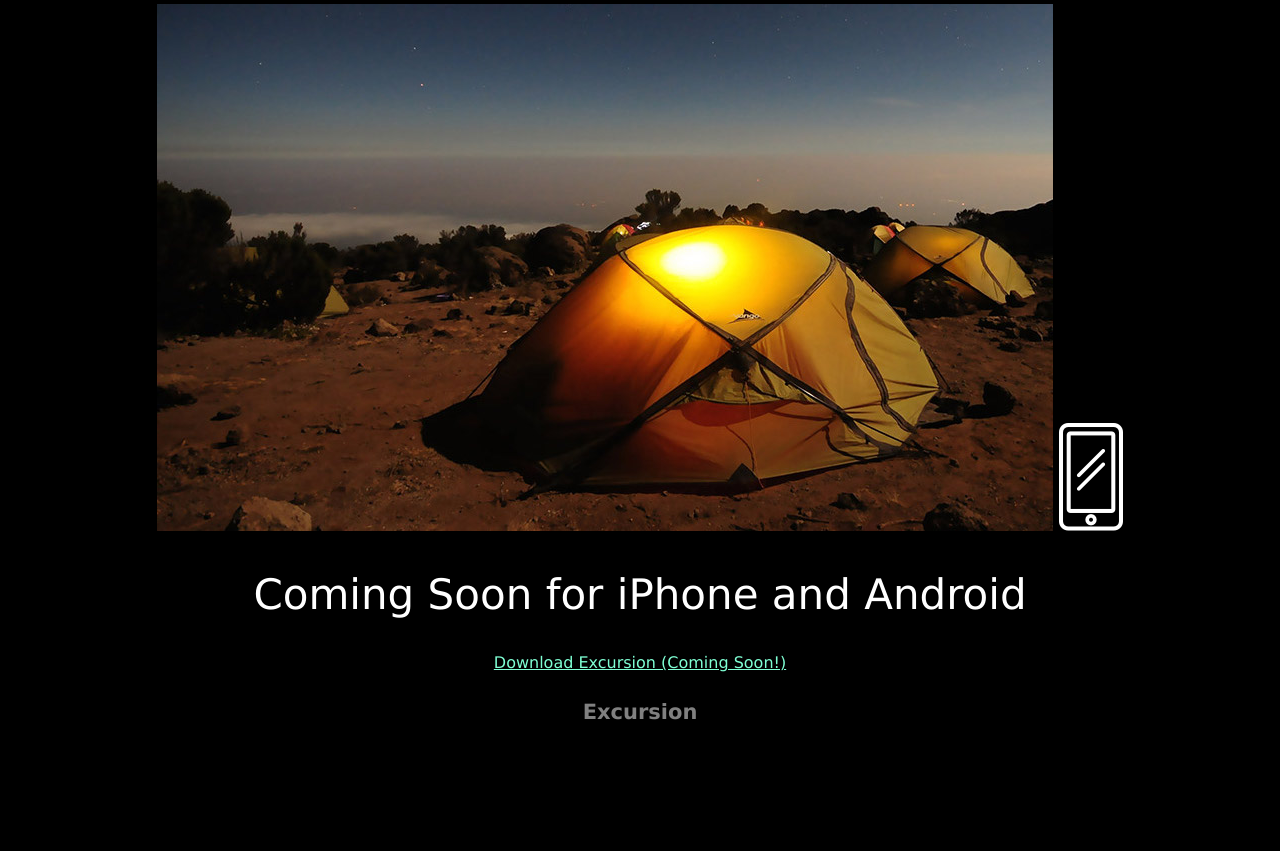
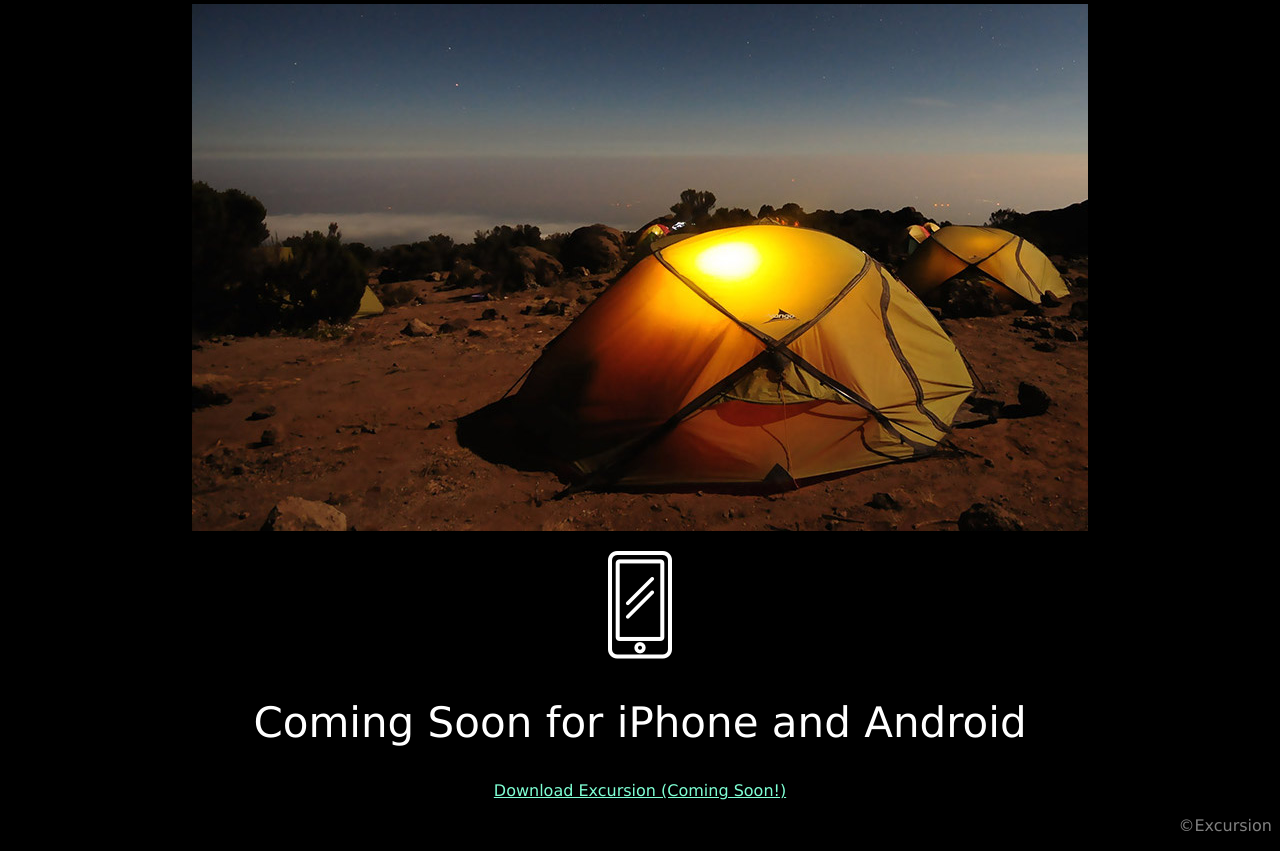
Before and after one commit to SmokeyCodes84/Excursion, a plain HTML site: page index.html in a window 1280 px wide. Shown: the part 481-1332 px from the top of the page. Before the commit the page ends 1233 px from the top, so only its background shows below. Drawn offline with Linux system fonts and the light colour scheme.

Commit message:
Added footer and completed project

```diff
--- a/Resources/CSS/style.css
+++ b/Resources/CSS/style.css
@@ -25,3 +25,8 @@ a {
     color: aquamarine;
     font-size: 16px;
 }
+
+.footer {
+    text-align: right;
+    color: gray;
+}
--- a/index.html
+++ b/index.html
@@ -11,14 +11,14 @@
     <body>
         <h1>Discover hidden places in the world around you</h1>
         <p><a href="#">Download Excursion (Coming Soon!)</a></p>
-        <video src="Resources\Videos\excursion.mp4"></video>
+        <video autoplay loop src="Resources\Videos\excursion.mp4"></video>
         <h2>Your personal travel guide</h2>
         <h4>Excursion remembers places you like, and recommends new points of interest around you</h4>
-        <img src="Resources\Images\camp.jpg" alt="Campsite">
-        <img src="Resources\Images\phone.png" alt="">
+        <p><img src="Resources\Images\camp.jpg" alt="Campsite"></p>
+        <p><img src="Resources\Images\phone.png" alt=""></p>
         <h2>Coming Soon for iPhone and Android</h2>
         <p><a href="#">Download Excursion (Coming Soon!)</a></p>
-        <h4>Excursion</h4>
+        <p class="footer">©Excursion</p>
     </body>
 
 </html>
```
